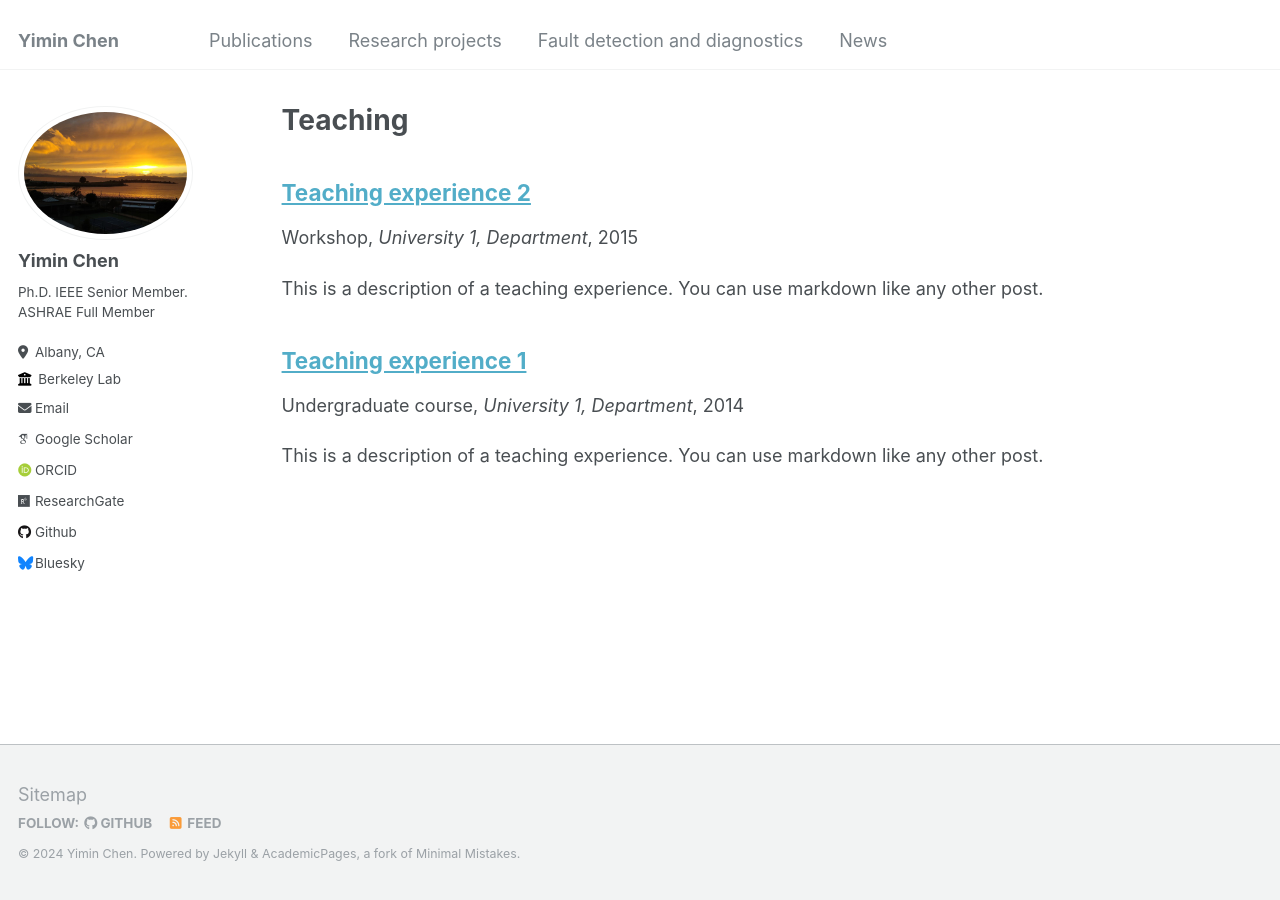
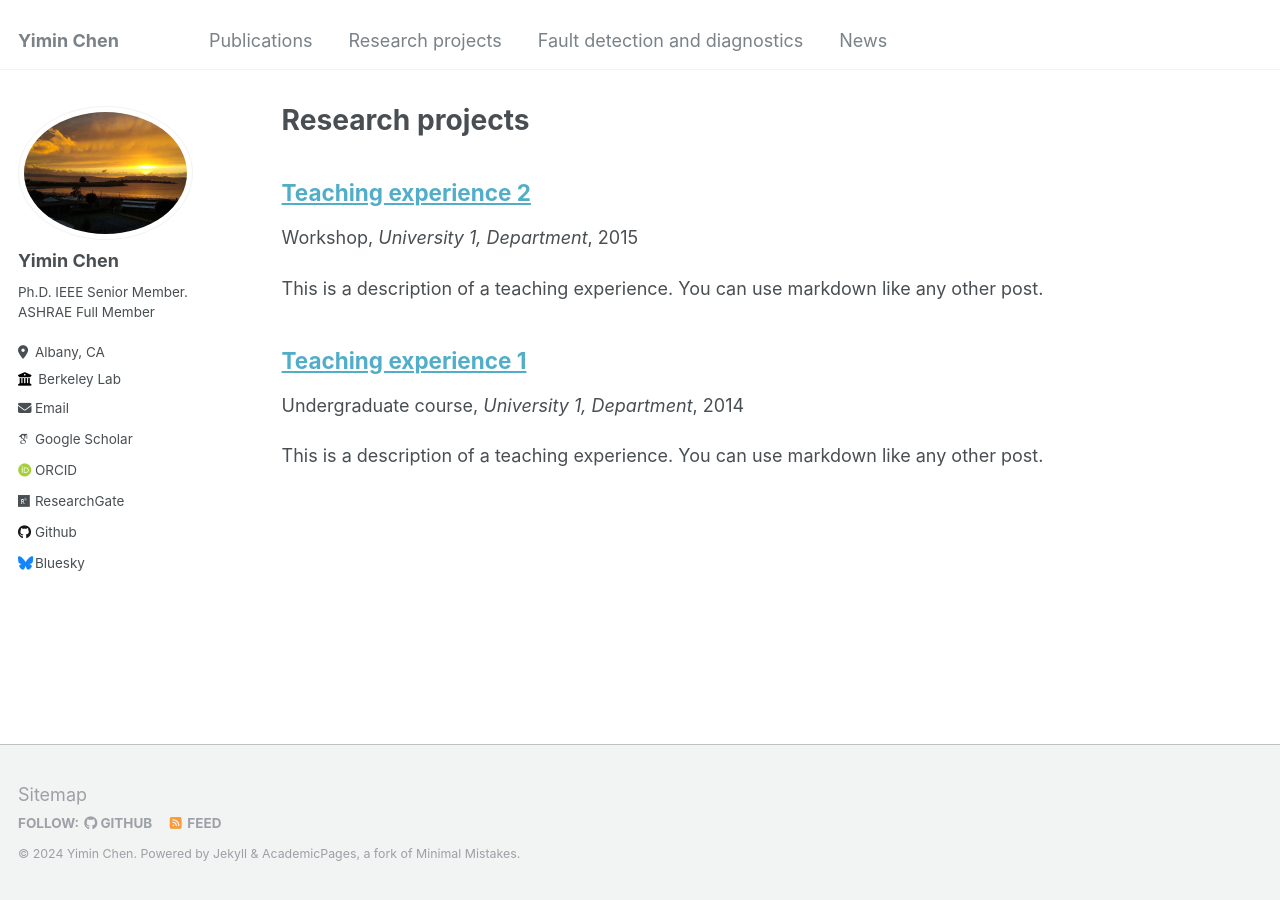
Before and after one commit to chenymstudy2015/YiminChen, a Jekyll site: the page built from _pages/teaching.html, in a window 1280 px wide. Built offline with Jekyll 4.4.1, drawn with Linux system fonts in a browser that asks for light colours; some web fonts are replaced.

Commit message:
Update teaching.html

```diff
--- a/_pages/teaching.html
+++ b/_pages/teaching.html
@@ -1,7 +1,7 @@
 ---
 layout: archive
-title: "Teaching"
-permalink: /teaching/
+title: "Research projects"
+permalink: /Research projects/
 author_profile: true
 ---
 
```
